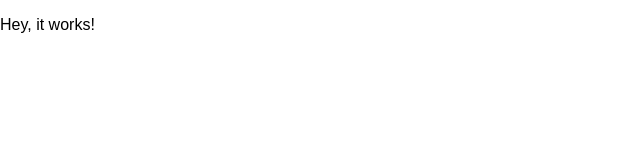
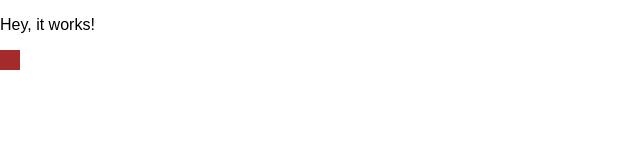
Before and after one commit to franciscocgue/chessdrez, a React app: page / in a window 1280 px wide. Shown: the top 160 px of the page, without its empty margins (0-640 px from the left). Built offline with nearby package versions, Linux system fonts and the light colour scheme.

Commit message:
Configure webpack to look for .tsx files

```diff
--- a/src/client/App.tsx
+++ b/src/client/App.tsx
@@ -1,9 +1,11 @@
 import React from 'react';
+import Board from './components/Board';
 
 const App = () => {
     return (
         <div>
             <p>Hey, it works!</p>
+            <Board />
         </div>
     )
 };
--- a/src/client/components/Board.tsx
+++ b/src/client/components/Board.tsx
@@ -0,0 +1,12 @@
+import React from 'react';
+import Cell from './Cell';
+
+const Board = () => {
+    return (
+        <div>
+            <Cell piece={null} posH={1} posV={1} />
+        </div>
+    )
+};
+
+export default Board;
--- /dev/null
+++ b/src/client/components/Cell.module.css
@@ -0,0 +1,11 @@
+.blancas {
+    background-color: bisque;
+    width: 20px;
+    height: 20px;
+}
+
+.negras {
+    background-color: brown;
+    width: 20px;
+    height: 20px;
+}
--- /dev/null
+++ b/src/client/components/Cell.tsx
@@ -0,0 +1,22 @@
+import React from 'react'
+
+import styles from './Cell.module.css';
+
+interface Props {
+    posV: 1 | 2 | 3 | 4 | 5 | 6 | 7 | 8,
+    posH: 1 | 2 | 3 | 4 | 5 | 6 | 7 | 8,
+    piece: null | 'peon' | 'alfil' | 'caballo' | 'torre' | 'reina' | 'rey'
+}
+
+const Cell = ({ posV, posH, piece }: Props) => {
+
+    const teamColor = (posH % 2 && posV % 2) || (!(posH % 2) && !(posV % 2)) ? 'negras' : 'blancas';
+
+    return (
+        <div className={styles[teamColor]}>
+
+        </div>
+    )
+};
+
+export default Cell;
--- a/webpack.config.js
+++ b/webpack.config.js
@@ -28,6 +28,9 @@ module.exports = {
         }),
         new CleanWebpackPlugin(),
     ],
+    resolve: {
+        extensions: ['.ts', '.tsx', '.js']
+    },
     module: {
         rules: [
             {
--- a/webpack.prod.js
+++ b/webpack.prod.js
@@ -34,6 +34,9 @@ module.exports = {
             chunkFilename: '[id].css',
         }),
     ],
+    resolve: {
+        extensions: ['.ts', '.tsx', '.js']
+    },
     module: {
         rules: [
             {
```
